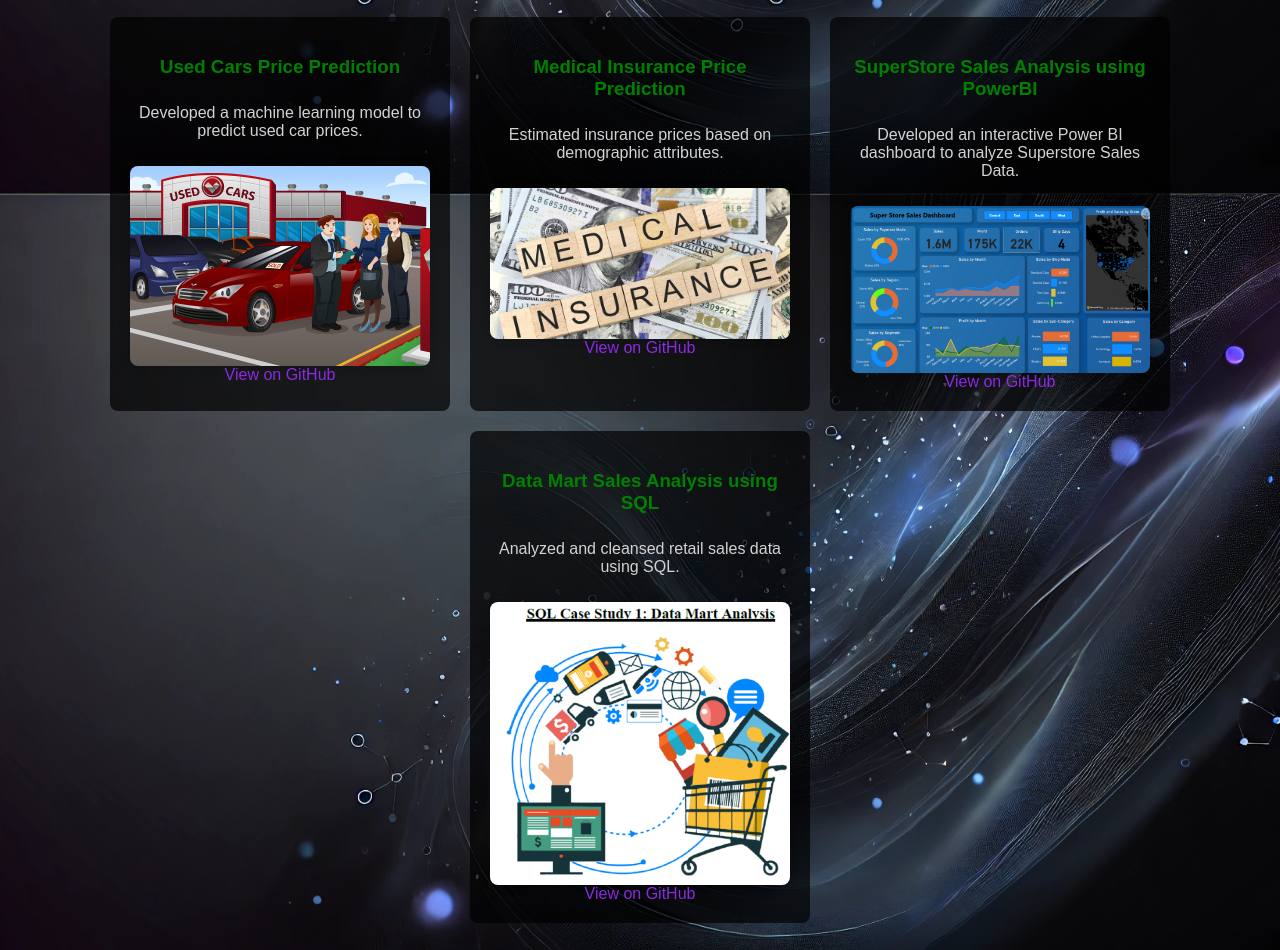
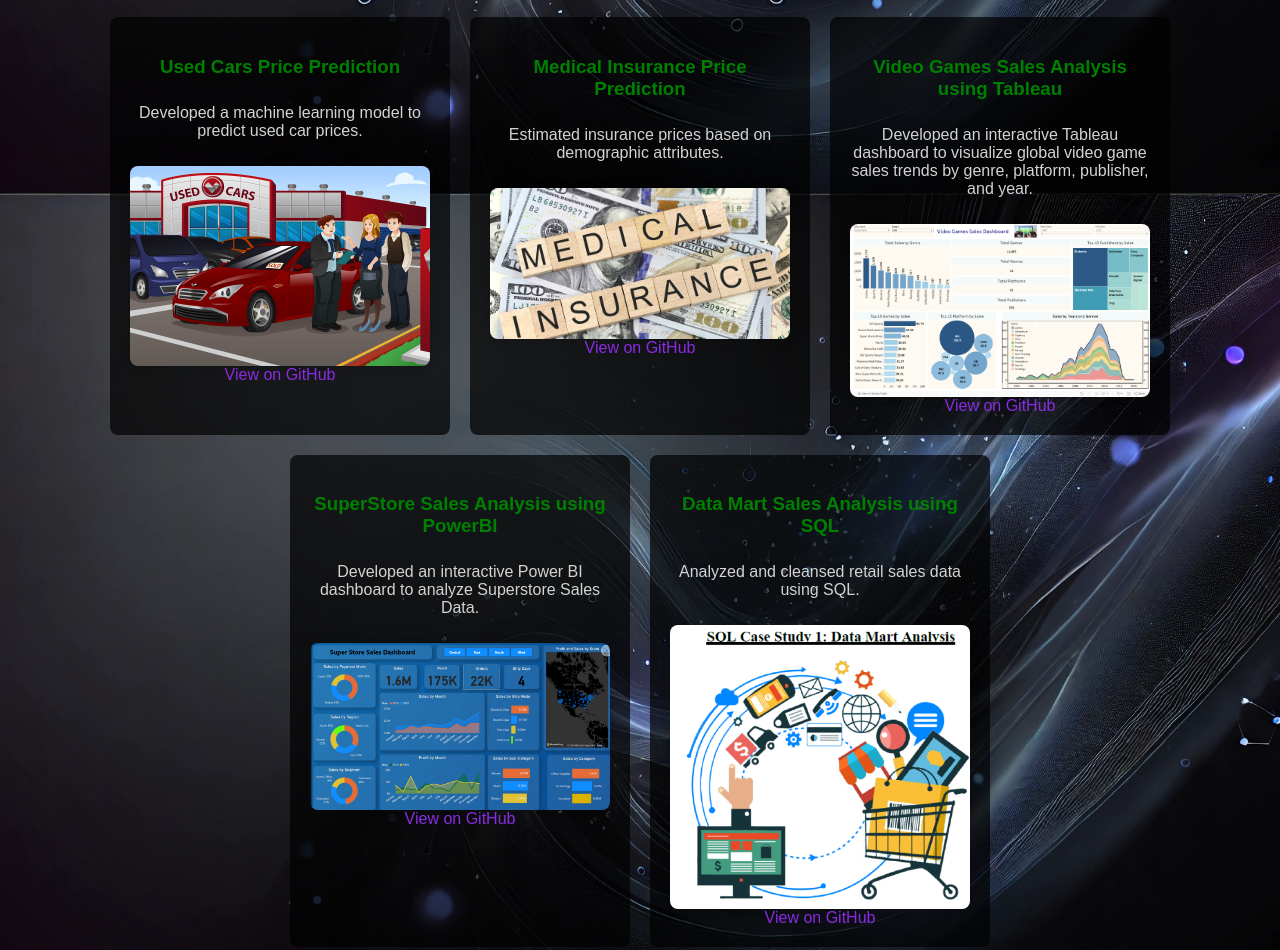
Before and after one commit to mustafakidwai/mustafakidwai.github.io, a plain HTML site: page index.html in a window 1280 px wide. Shown: the part 606-1556 px from the top of the page. Drawn offline with Linux system fonts and the light colour scheme.

Commit message:
Video Games Project

```diff
--- a/index.html
+++ b/index.html
@@ -134,9 +134,16 @@
             </div>
 
             <div class="project-card">
+                <h3 class="yellow">Video Games Sales Analysis using Tableau</h3>
+                <p>Developed an interactive Tableau dashboard to visualize global video game sales trends by genre, platform, publisher, and year.</p>
+                <img src="Video Games Sales Dashboard.PNG" alt="Video Games Project Snapshot" class="project-image">
+                <a href="https://github.com/mustafakidwai/Video_Game_Sales_analysis_Tableau" target="_blank" class="button">View on GitHub</a>
+            </div>
+
+            <div class="project-card">
                 <h3 class="yellow">SuperStore Sales Analysis using PowerBI</h3>
                 <p>Developed an interactive Power BI dashboard to analyze Superstore Sales Data.</p>
-                <img src="superstor_pic.png" alt="Used Cars Project Snapshot" class="project-image">
+                <img src="superstor_pic.png" alt="Superstore Project Snapshot" class="project-image">
                 <a href="https://github.com/mustafakidwai/Superstore-Analysis_Powerbi" target="_blank" class="button">View on GitHub</a>
             </div>
 
```
Also changed, not shown: Video Games Sales Dashboard.PNG (added).
